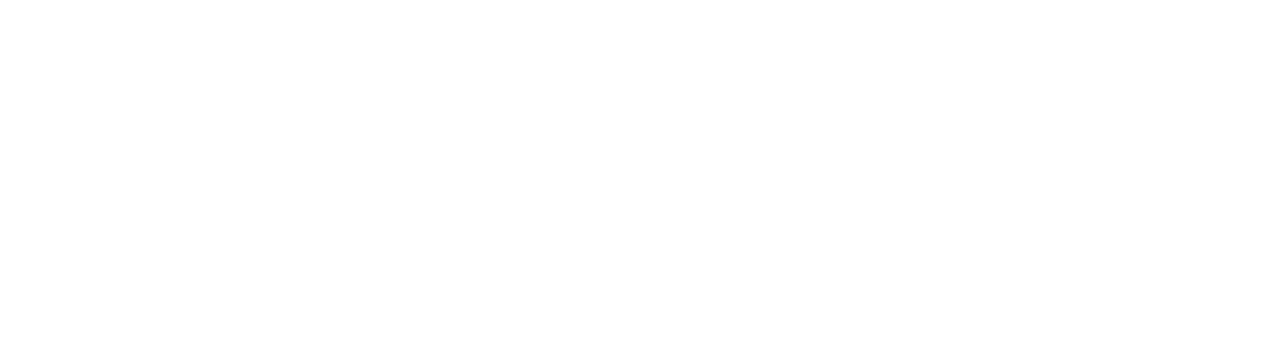
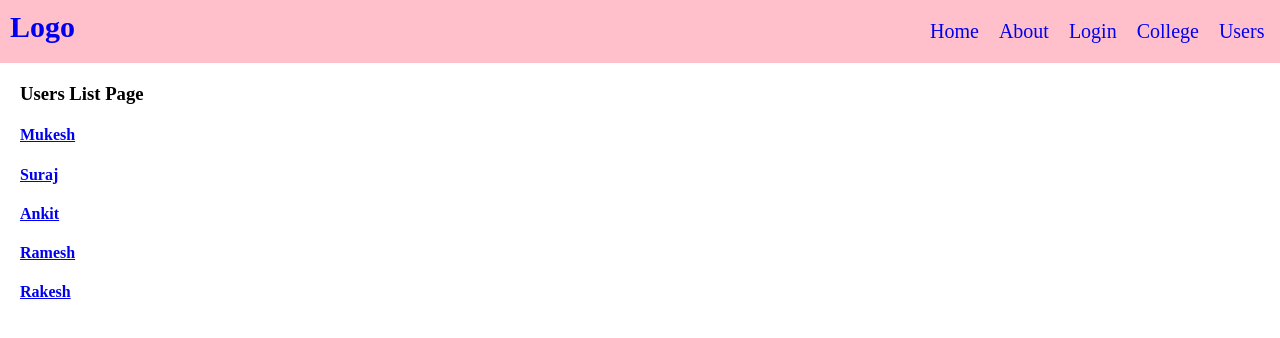
Before and after one commit to mukeshdani/DsaWebCloudPractice, a React (Vite) app in the folder REACT/Vite/react-blog/: page /users in a window 1280 px wide. Before the commit this address led to /login. Shown: the top 338 px of the page. Built offline with nearby package versions, Linux system fonts and the light colour scheme.

Commit message:
Dynamic Routes and useParams hook

```diff
--- a/REACT/Vite/react-blog/src/Router/Detailed React-Router/BasicPage.jsx
+++ b/REACT/Vite/react-blog/src/Router/Detailed React-Router/BasicPage.jsx
@@ -8,6 +8,8 @@
 import Student from "./Student"
 import Department from "./Department"
 import CollegeDetail from "./CollegeDetails"
+import UsersList from "./UsersList"
+import UserDeatils from "./UserDetails"
 
 function BasicPage() {
   return (
@@ -15,14 +17,20 @@
       {/* <NavBar /> */}
 
       <Routes>
+
         <Route element={<NavBar />}>
           <Route path="/" element={<Home />} />
           <Route path="/user">
-               <Route path="/user/login" element={<Login />} />
-               <Route path="/user/about" element={<About />} />
+            <Route path="/user/login" element={<Login />} />
+            <Route path="/user/about" element={<About />} />
           </Route>
 
+
+          <Route path='/users' element={<UsersList />}>
+          </Route>
+          <Route path ='/users/:id' element={<UserDeatils/>}/>
         </Route>
+
 
 
         <Route path="/college" element={<College />}>
@@ -73,3 +81,12 @@
 // 4. Page Not Found Route
 // To handle undefined routes, use a wildcard (*) path.
 // // Page Not Found Page
+
+// Dynamic Routes: Dynamic Routes allow you to create routes that can accept parameters in the URL.
+// These parameters can be used to render content dynamically based on the value in the URL.
+// useParams: useParams is a React Router hook that lets you access the dynamic parameters from the current URL.
+
+// React Router Optional Segment
+// what is Optional Segment
+// static optional segment
+// dynamic optional segment
--- a/REACT/Vite/react-blog/src/Router/Detailed React-Router/NavBar.jsx
+++ b/REACT/Vite/react-blog/src/Router/Detailed React-Router/NavBar.jsx
@@ -21,6 +21,9 @@
                 <li>
                     <Link className="link" to='/college'>College</Link>
                 </li>
+                <li>
+                    <Link className="link" to='/users'>Users</Link>
+                </li>
             </ul>
             </div>
         </div>
--- /dev/null
+++ b/REACT/Vite/react-blog/src/Router/Detailed React-Router/UserDetails.jsx
@@ -0,0 +1,12 @@
+import { useParams , Link} from "react-router"
+
+export default function UserDeatils() {
+
+    const paramsData = useParams();
+
+    return <div style={{ margin: "20px" }}>
+        <h4>User Details Page</h4>
+        <h2>User id is: {paramsData.id}</h2>
+        <h3><Link to='/users'>Back</Link></h3>
+    </div>
+}
--- /dev/null
+++ b/REACT/Vite/react-blog/src/Router/Detailed React-Router/UsersList.jsx
@@ -0,0 +1,20 @@
+import { Link } from "react-router"
+
+export default function UsersList() {
+    const userData = [{ id: 1, name: "Mukesh" },
+    { id: 2, name: "Suraj" },
+    { id: 3, name: "Ankit" }
+        , { id: 4, name: "Ramesh" }
+        , { id: 5, name: "Rakesh" }
+    ]
+    return <div style={{ margin: "20px" }}>
+        <h3>Users List Page</h3>
+        {
+            userData.map((item) => {
+                return (<div>
+                    <h4><Link to ={"/users/"+item.id}>{item.name}</Link></h4>
+                </div>)
+            })
+        }
+    </div>
+}
--- a/REACT/Vite/react-blog/src/Router/Detailed React-Router/header.css
+++ b/REACT/Vite/react-blog/src/Router/Detailed React-Router/header.css
@@ -17,7 +17,7 @@
     width: 200px;
     margin: auto;
     justify-content: space-around;
-    width: 300px;
+    width: 350px;
 }
 
 .header ul li{
```
